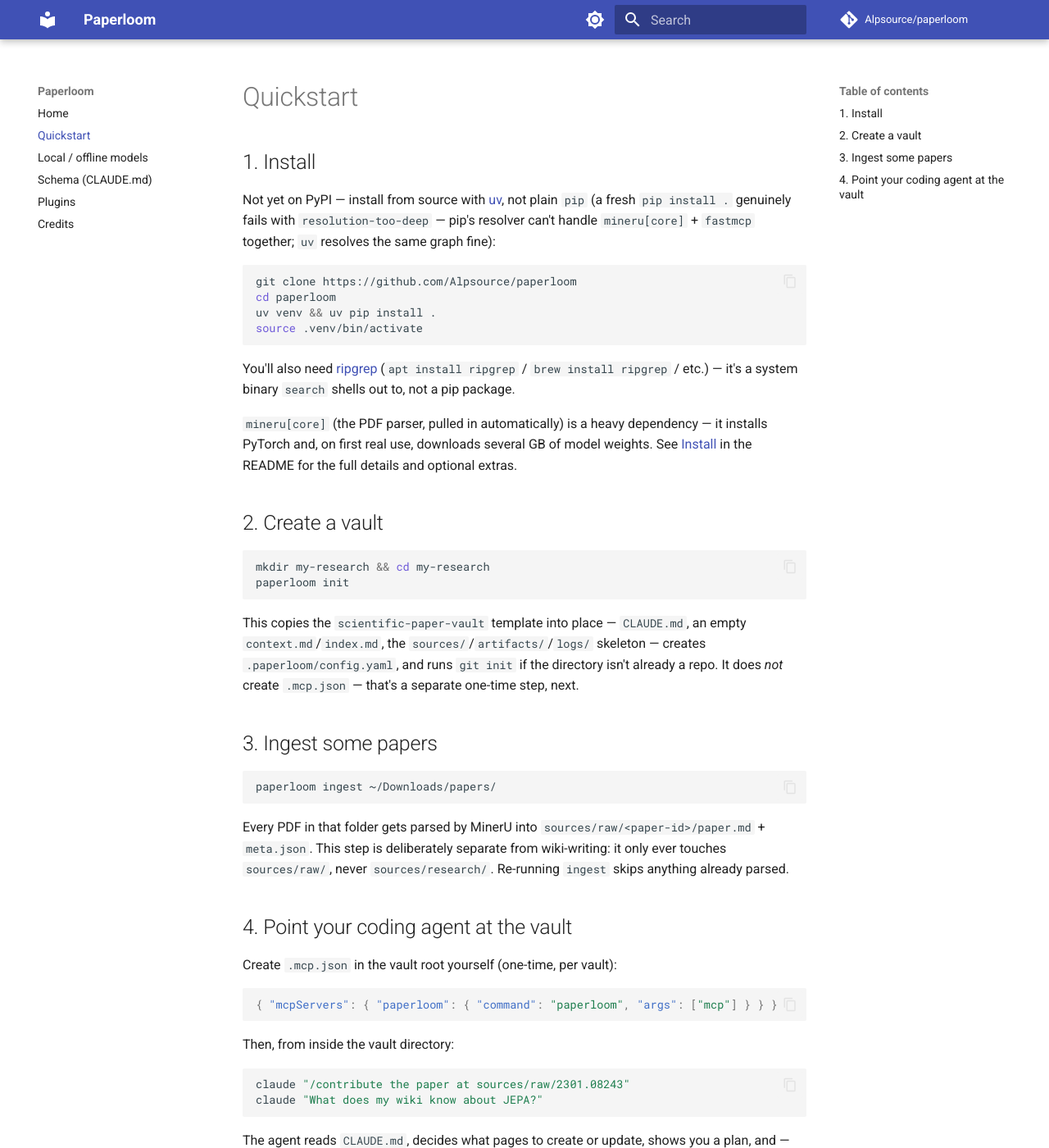
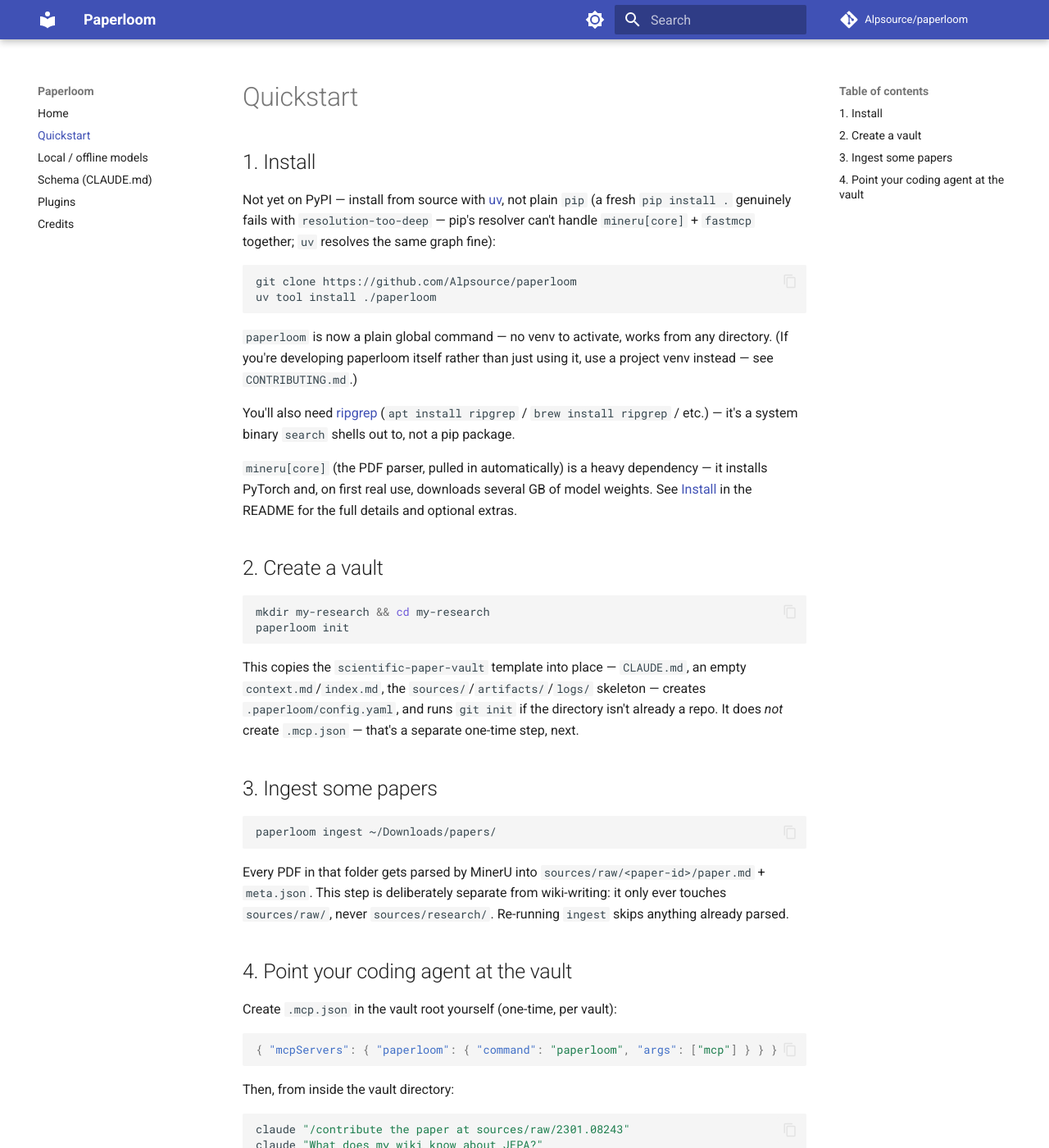
Before and after one commit to Alpsource/paperloom, an MkDocs documentation site: the page built from docs/quickstart.md, in a window 1280 px wide and 1400 px high. Shown: the whole window at 82% size. Built offline with MkDocs 1.6.1 and Material for MkDocs 9.7.7, drawn with Linux system fonts in a browser that asks for light colours; comment, search, counter and statistics services are not loaded; some of the changed text lies outside the part shown.

Commit message:
Lead install docs with uv tool install, not uv venv + activate
Verified directly: paperloom installs the exact same way ollmcp does —
uv tool install ./paperloom gives a plain global command, no venv to
activate, ever, for daily use. Same resolver as uv pip install . (no new
resolution-too-deep risk), just the end-user-facing installation method
instead of the project-venv one.

Also caught a leftover: README's "Optional extras" block still listed the
already-removed [ollama] extra, and included [dev] (pytest/ruff/mypy/...)
which only makes sense for the venv-based CONTRIBUTING.md flow, not for
installing paperloom as a tool. Fixed both.

The project-venv path (uv venv && uv pip install -e ".[dev]") stays as
CONTRIBUTING.md's dev setup, unchanged — this only affects the "just want
to use paperloom" path.

````diff
--- a/docs/quickstart.md
+++ b/docs/quickstart.md
@@ -10,10 +10,12 @@
 
 ```bash
 git clone https://github.com/Alpsource/paperloom
-cd paperloom
-uv venv && uv pip install .
-source .venv/bin/activate
+uv tool install ./paperloom
 ```
+
+`paperloom` is now a plain global command — no venv to activate, works
+from any directory. (If you're developing paperloom itself rather than
+just using it, use a project venv instead — see `CONTRIBUTING.md`.)
 
 You'll also need [ripgrep](https://github.com/BurntSushi/ripgrep#installation)
 (`apt install ripgrep` / `brew install ripgrep` / etc.) — it's a system
@@ -63,6 +65,11 @@
 claude "What does my wiki know about JEPA?"
 ```
 
+(Want a fully offline, no-API-key setup instead? Run
+`ollmcp --servers-json .mcp.json --model qwen3.5:4b` in place of `claude`
+— same `.mcp.json`, same vault, no editor required. See
+[Local / offline models](quickstart-local.md).)
+
 The agent reads `CLAUDE.md`, decides what pages to create or update, shows
 you a plan, and — on your approval — writes real wiki pages via the MCP
 tools (`create_note`, `append_to_page`, `search`, ...). See
````
Also changed, not shown: README.md (+15 -11 lines).
